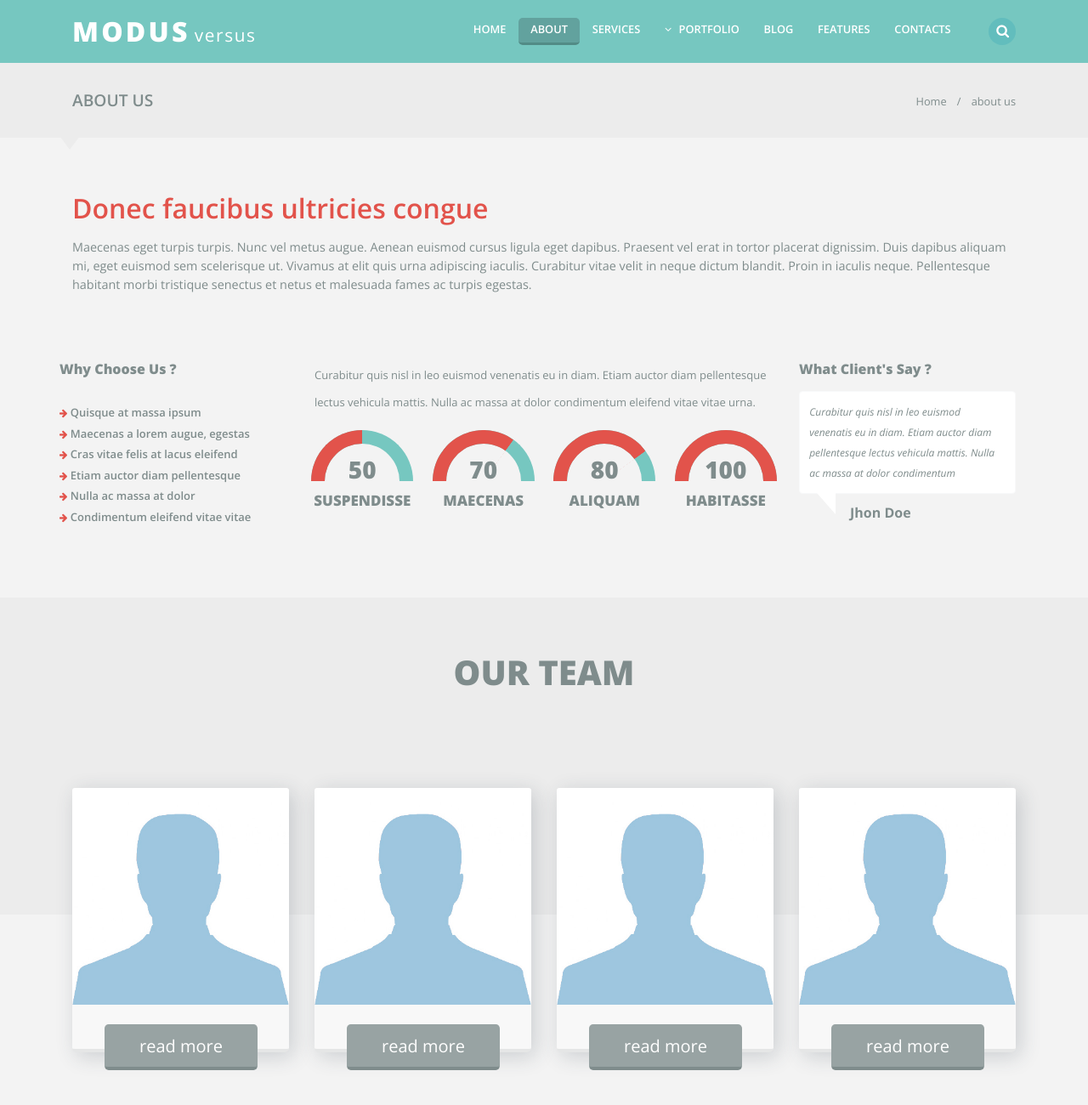
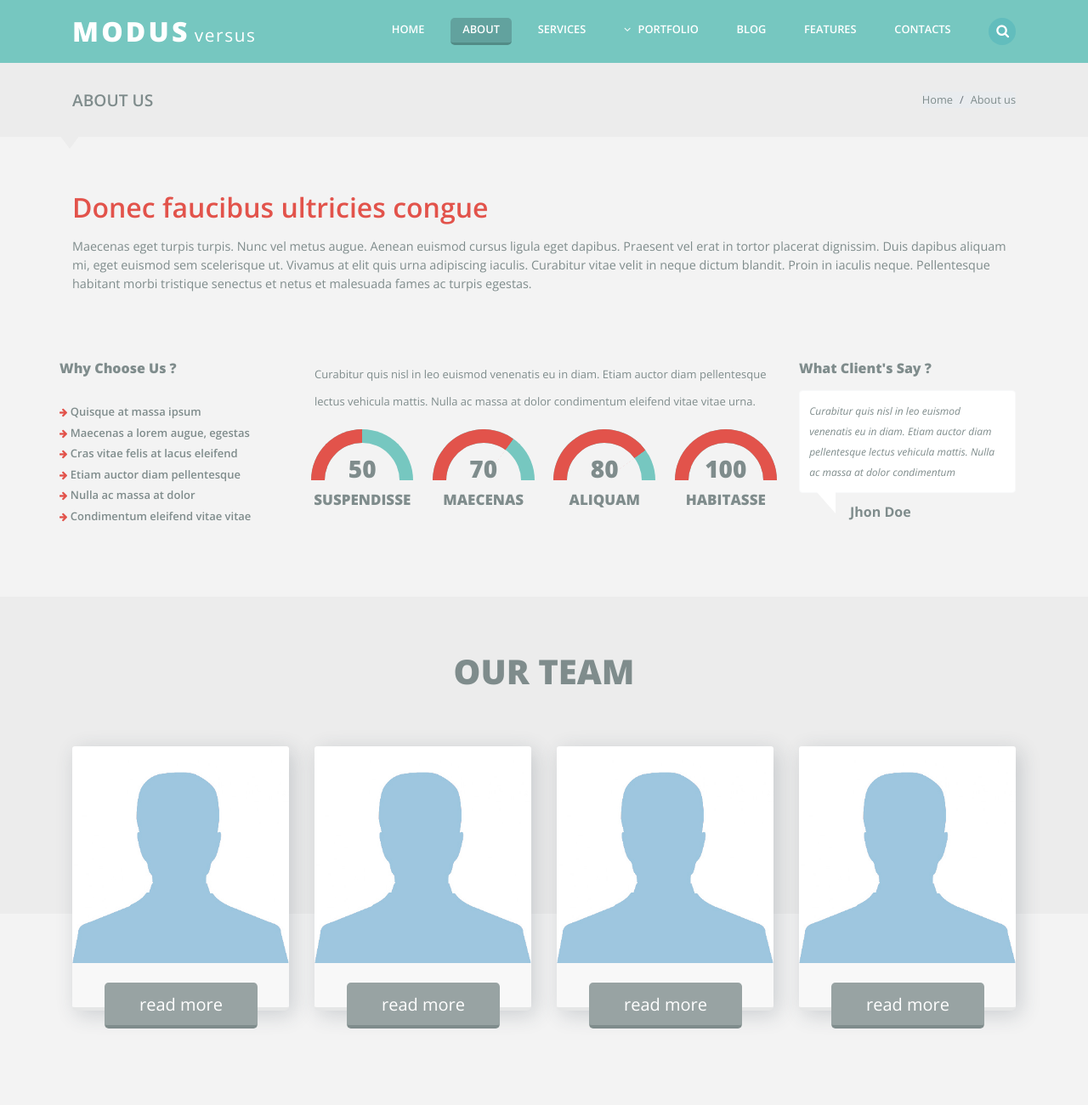
Before and after one commit to elobadi/modus-vesrus, a website: page _/about.html in a window 1280 px wide. Shown: the top 1300 px of the page at 85% size. Drawn offline with nearby package versions, Linux system fonts and the light colour scheme.

Commit message:
Some improvements to 'about.html'.

```diff
--- a/_/about.html
+++ b/_/about.html
@@ -29,16 +29,16 @@
         </button>
         <div class="collapse navbar-collapse" id="navNavbar">
           <ul class="navbar-nav ml-auto">
-            <li class="nav-item">
+            <li class="ml-xl-3 mr-auto nav-item">
               <a href="index.html" class="nav-link">Home</a>
             </li>
-            <li class="nav-item active">
+            <li class="ml-xl-3 nav-item active">
               <a href="about.html" class="nav-link">about</a>
             </li>
-            <li class="nav-item">
+            <li class="ml-xl-3 nav-item">
               <a href="services.html" class="nav-link">services</a>
             </li>
-            <li class="nav-item dropdown">
+            <li class="ml-xl-3 nav-item dropdown">
               <a class="nav-link dropdown-toggle" href="#" id="navbarDropdownMenuLink" data-toggle="dropdown" aria-haspopup="true" aria-expanded="false">
                 <i class="fa fa-angle-down"></i> portfolio
               </a>
@@ -51,13 +51,13 @@
                       <i class="fa fa-angle-right"></i> Portfolio 2 column page</a>
               </div>
             </li>
-            <li class="nav-item">
+            <li class="ml-xl-3 nav-item">
               <a href="blog.html" class="nav-link">blog</a>
             </li>
-            <li class="nav-item">
+            <li class="ml-xl-3 nav-item">
               <a href="features.html" class="nav-link">features</a>
             </li>
-            <li class="nav-item">
+            <li class="ml-xl-3 nav-item">
               <a href="contacts.html" class="nav-link">contacts</a>
             </li>
           </ul>
@@ -83,7 +83,13 @@
           <h6>ABOUT US</h6>
         </div>
         <div class="col text-right my-auto">
-          <ul class="list-inline">
+          <nav aria-label="breadcrumb">
+            <ol class="breadcrumb float-right">
+              <li class="breadcrumb-item"><a href="index.html">Home</a></li>
+              <li class="breadcrumb-item active" aria-current="page">About us</li>
+            </ol>
+          </nav>
+          <!-- <ul class="list-inline">
             <a href="index.html">
               <li class="list-inline-item pr-2">Home</li>
             </a>
@@ -91,7 +97,7 @@
             <a href="#">
               <li class="list-inline-item">about us</li>
             </a>
-          </ul>
+          </ul> -->
         </div>
       </div>
     </div>
@@ -213,7 +219,7 @@
     <div class="container mt-5">
       <!-- <div class="card-deck"> -->
       <div class="row">
-        <div class="col-lg-3 col-md-6 mb-5 mb-lg-0 mt-5">
+        <div class="col-lg-3 col-md-6 mb-5 mb-lg-0 mt-5 mt-lg-0">
           <div class="card">
             <div class="card-body text-center">
               <img class="card-img-top" src="src/img/user.jpg" alt="Card image cap">
@@ -242,7 +248,7 @@
             </div>
           </div>
         </div>
-        <div class="col-lg-3 col-md-6 mb-5 mb-lg-0 mt-5">
+        <div class="col-lg-3 col-md-6 mb-5 mb-lg-0 mt-5 mt-lg-0">
           <div class="card">
             <div class="card-body text-center">
               <img class="card-img-top" src="src/img/user.jpg" alt="Card image cap">
@@ -271,7 +277,7 @@
             </div>
           </div>
         </div>
-        <div class="col-lg-3 col-md-6 mb-5 mb-lg-0 mt-5">
+        <div class="col-lg-3 col-md-6 mb-5 mb-lg-0 mt-5 mt-lg-0">
           <div class="card">
             <div class="card-body text-center">
               <img class="card-img-top" src="src/img/user.jpg" alt="Card image cap">
@@ -300,7 +306,7 @@
             </div>
           </div>
         </div>
-        <div class="col-lg-3 col-md-6 mb-5 mb-lg-0 mt-5">
+        <div class="col-lg-3 col-md-6 mb-5 mb-lg-0 mt-5 mt-lg-0">
           <div class="card">
             <div class="card-body text-center">
               <img class="card-img-top" src="src/img/user.jpg" alt="Card image cap">
--- a/_/components/scss/_main.scss
+++ b/_/components/scss/_main.scss
@@ -1070,12 +1070,18 @@ footer {
       margin: 0;
     }
 
-    ul {
+    .breadcrumb {
       margin: 0;
+      padding: 0;
 
       li {
         color: $blue-secondary-text;
         font-size: .8rem;
+
+        a {
+          text-decoration: none;
+          color: $blue-secondary-text;
+        }
       }
     }
 
```
Also changed, not shown: _/src/css/style.css, _/src/css/style.min.css.
